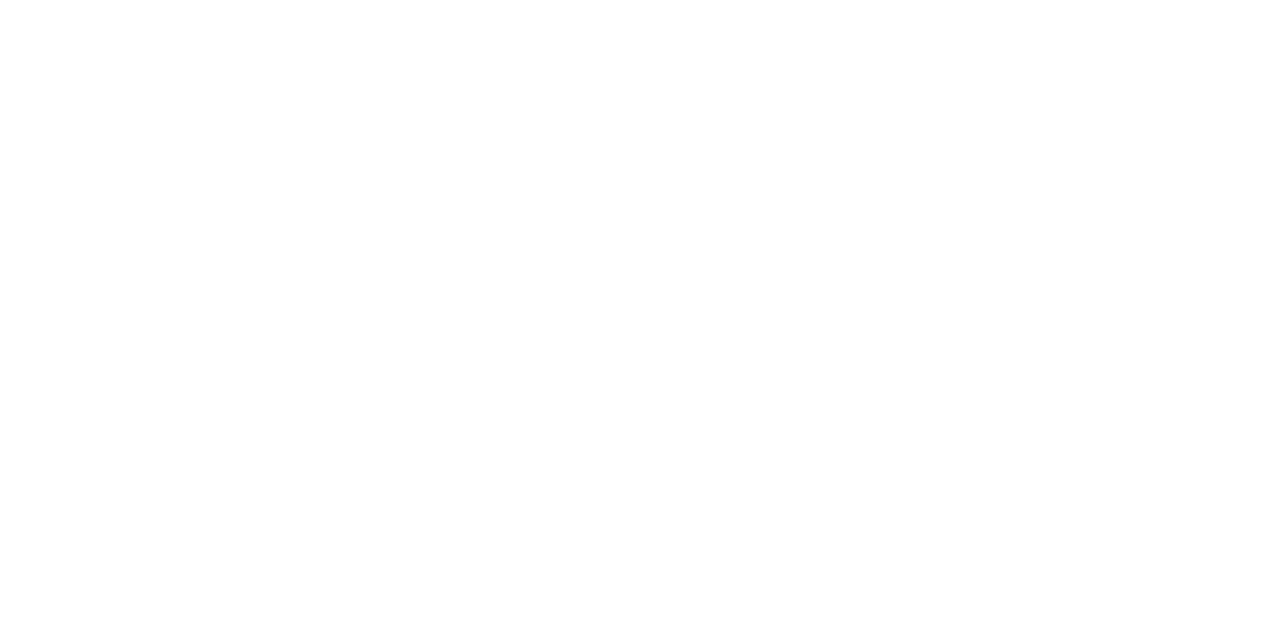
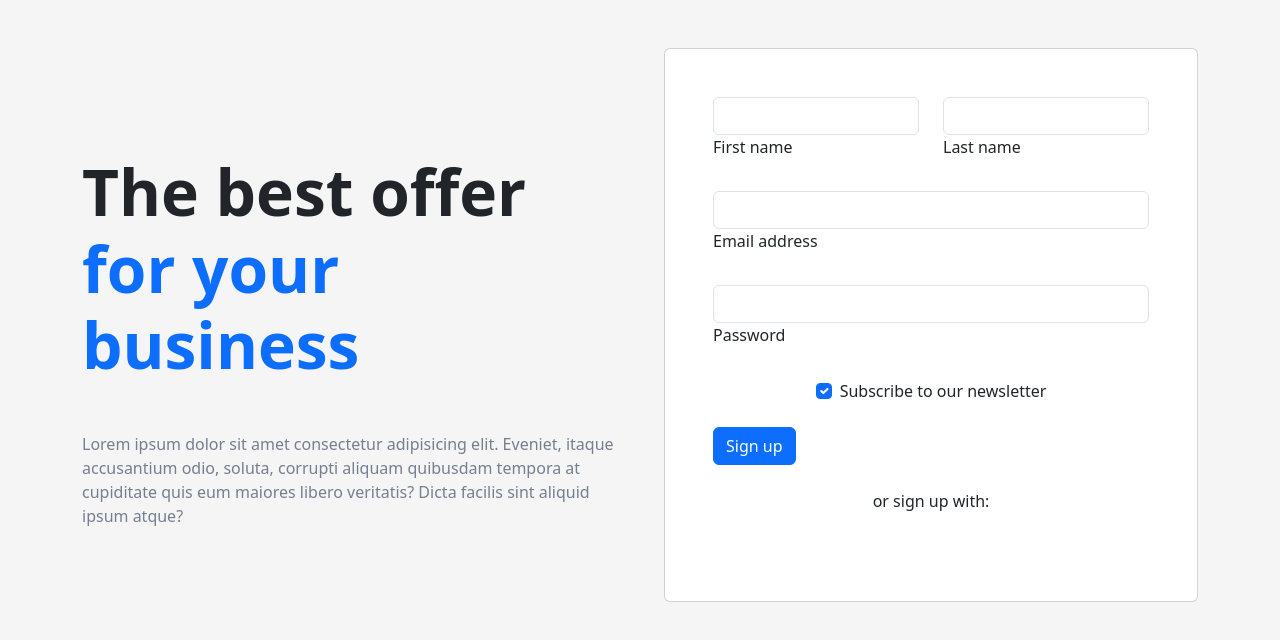
Before and after one commit to axrorbekdf/ozbektili-project, a Vue app: page /login in a window 1280 px wide. Before the commit this address had no page. Shown: the top 640 px of the page. Built offline with nearby package versions, Linux system fonts and the light colour scheme.

Commit message:
deploy github pages

```diff
--- a/src/router/index.js
+++ b/src/router/index.js
@@ -35,6 +35,24 @@ const router = createRouter({
       // this generates a separate chunk (About.[hash].js) for this route
       // which is lazy-loaded when the route is visited.
       // component: () => import('../views/AboutView.vue')
+    },
+
+    {
+      path: '/login',
+      name: 'login',
+      component: LoginView,
+      meta: {
+        title: "Foydalanuvchi kirish oynasi"
+      }
+    },
+
+    {
+      path: '/register',
+      name: 'register',
+      component: RegisterView,
+      meta: {
+        title: "Foydalanuvchi ro'yhatdan o'tish oynasi"
+      }
     }
   ]
 })
--- a/src/views/HomeView.vue
+++ b/src/views/HomeView.vue
@@ -26,6 +26,8 @@
                     <RouterLink to="/about" class="nav-link px-2 text-white">Platforma maqsadi</RouterLink>
                     <RouterLink to="/about" class="nav-link px-2 text-white">Qo'llanmalar</RouterLink>
                     <RouterLink to="/about" class="nav-link px-2 text-white">Bog'lanish</RouterLink>
+                    <RouterLink to="/login" class="nav-link px-2 text-white">Login</RouterLink>
+                    <RouterLink to="/register" class="nav-link px-2 text-white">Register</RouterLink>
                   </ul>
 
                   <div class="col-md-auto text-end">
@@ -490,7 +492,6 @@
         </div>
       </div>
     </section>
-
 </template>
 
 <script>
--- a/src/views/auth/LoginView.vue
+++ b/src/views/auth/LoginView.vue
@@ -1,7 +1,97 @@
 <template>
-    <div>
-        <h1>LOGIN PAGE</h1>
+   <!-- Section: Design Block -->
+<section class="">
+  <!-- Jumbotron -->
+  <div class="px-4 py-5 px-md-5 text-center text-lg-start" style="background-color: hsl(0, 0%, 96%); min-height: 100vh">
+    <div class="container">
+      <div class="row gx-lg-5 align-items-center">
+        <div class="col-lg-6 mb-5 mb-lg-0">
+          <h1 class="my-5 display-3 fw-bold ls-tight">
+            The best offer <br />
+            <span class="text-primary">for your business</span>
+          </h1>
+          <p style="color: hsl(217, 10%, 50.8%)">
+            Lorem ipsum dolor sit amet consectetur adipisicing elit.
+            Eveniet, itaque accusantium odio, soluta, corrupti aliquam
+            quibusdam tempora at cupiditate quis eum maiores libero
+            veritatis? Dicta facilis sint aliquid ipsum atque?
+          </p>
+        </div>
+
+        <div class="col-lg-6 mb-5 mb-lg-0">
+          <div class="card">
+            <div class="card-body py-5 px-md-5">
+              <form>
+                <!-- 2 column grid layout with text inputs for the first and last names -->
+                <div class="row">
+                  <div class="col-md-6 mb-4">
+                    <div class="form-outline">
+                      <input type="text" id="form3Example1" class="form-control" />
+                      <label class="form-label" for="form3Example1">First name</label>
+                    </div>
+                  </div>
+                  <div class="col-md-6 mb-4">
+                    <div class="form-outline">
+                      <input type="text" id="form3Example2" class="form-control" />
+                      <label class="form-label" for="form3Example2">Last name</label>
+                    </div>
+                  </div>
+                </div>
+
+                <!-- Email input -->
+                <div class="form-outline mb-4">
+                  <input type="email" id="form3Example3" class="form-control" />
+                  <label class="form-label" for="form3Example3">Email address</label>
+                </div>
+
+                <!-- Password input -->
+                <div class="form-outline mb-4">
+                  <input type="password" id="form3Example4" class="form-control" />
+                  <label class="form-label" for="form3Example4">Password</label>
+                </div>
+
+                <!-- Checkbox -->
+                <div class="form-check d-flex justify-content-center mb-4">
+                  <input class="form-check-input me-2" type="checkbox" value="" id="form2Example33" checked />
+                  <label class="form-check-label" for="form2Example33">
+                    Subscribe to our newsletter
+                  </label>
+                </div>
+
+                <!-- Submit button -->
+                <button type="submit" class="btn btn-primary btn-block mb-4">
+                  Sign up
+                </button>
+
+                <!-- Register buttons -->
+                <div class="text-center">
+                  <p>or sign up with:</p>
+                  <button type="button" class="btn btn-link btn-floating mx-1">
+                    <i class="fab fa-facebook-f"></i>
+                  </button>
+
+                  <button type="button" class="btn btn-link btn-floating mx-1">
+                    <i class="fab fa-google"></i>
+                  </button>
+
+                  <button type="button" class="btn btn-link btn-floating mx-1">
+                    <i class="fab fa-twitter"></i>
+                  </button>
+
+                  <button type="button" class="btn btn-link btn-floating mx-1">
+                    <i class="fab fa-github"></i>
+                  </button>
+                </div>
+              </form>
+            </div>
+          </div>
+        </div>
+      </div>
     </div>
+  </div>
+  <!-- Jumbotron -->
+</section>
+<!-- Section: Design Block -->
 </template>
 <script>
 export default {
```
